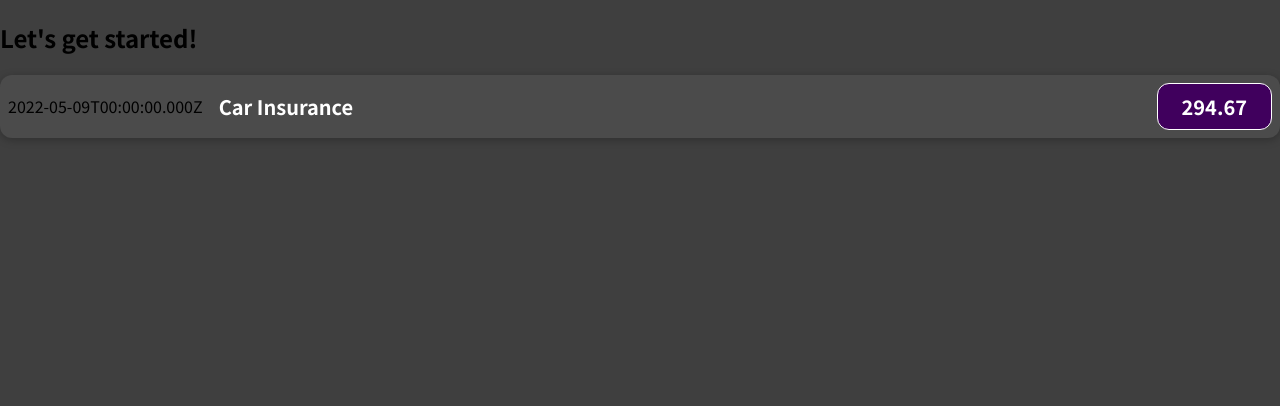
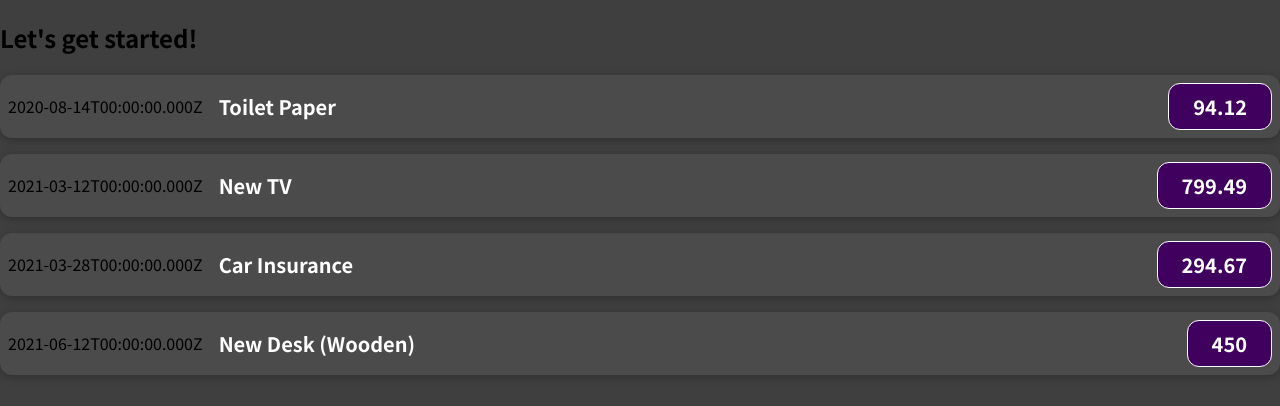
Before and after one commit to diniles/ReactCompleteGuide, a JavaScript app: page / in a window 1280 px wide. Shown: the top 406 px of the page. Built offline with nearby package versions, Linux system fonts and the light colour scheme.

Commit message:
Add: props for ExpenseItem

```diff
--- a/src/App.js
+++ b/src/App.js
@@ -1,10 +1,34 @@
 import ExpenseItem from './components/ExpenseItem';
 
 function App() {
+  const expenses = [
+    {
+      id: 'e1',
+      title: 'Toilet Paper',
+      amount: 94.12,
+      date: new Date(2020, 7, 14),
+    },
+    {id: 'e2', title: 'New TV', amount: 799.49, date: new Date(2021, 2, 12)},
+    {
+      id: 'e3',
+      title: 'Car Insurance',
+      amount: 294.67,
+      date: new Date(2021, 2, 28),
+    },
+    {
+      id: 'e4',
+      title: 'New Desk (Wooden)',
+      amount: 450,
+      date: new Date(2021, 5, 12),
+    },
+  ];
   return (
     <div>
       <h2>Let's get started!</h2>
-      <ExpenseItem></ExpenseItem>
+      <ExpenseItem title={expenses[0].title} amount={expenses[0].amount} date={expenses[0].date}></ExpenseItem>
+      <ExpenseItem title={expenses[1].title} amount={expenses[1].amount} date={expenses[1].date}></ExpenseItem>
+      <ExpenseItem title={expenses[2].title} amount={expenses[2].amount} date={expenses[2].date}></ExpenseItem>
+      <ExpenseItem title={expenses[3].title} amount={expenses[3].amount} date={expenses[3].date}></ExpenseItem>
     </div>
   );
 }
--- a/src/components/ExpenseItem.js
+++ b/src/components/ExpenseItem.js
@@ -1,16 +1,13 @@
 import './ExpenseItem.css';
 
-function ExpenseItem() {
-  const expenseDate = new Date(2022, 4, 9);
-  const expenseTitle = 'Car Insurance';
-  const expenseAmout = 294.67;
+function ExpenseItem(props) {
   return (
     <div className="expense-item">
-      <div>{expenseDate.toISOString()}</div>
+      <div>{props.date.toISOString()}</div>
       <div className="expense-item__description">
-        <h2>{expenseTitle}</h2>
+        <h2>{props.title}</h2>
       </div>
-      <div className="expense-item__price">{expenseAmout}</div>
+      <div className="expense-item__price">{props.amount}</div>
     </div>);
 }
 
```
